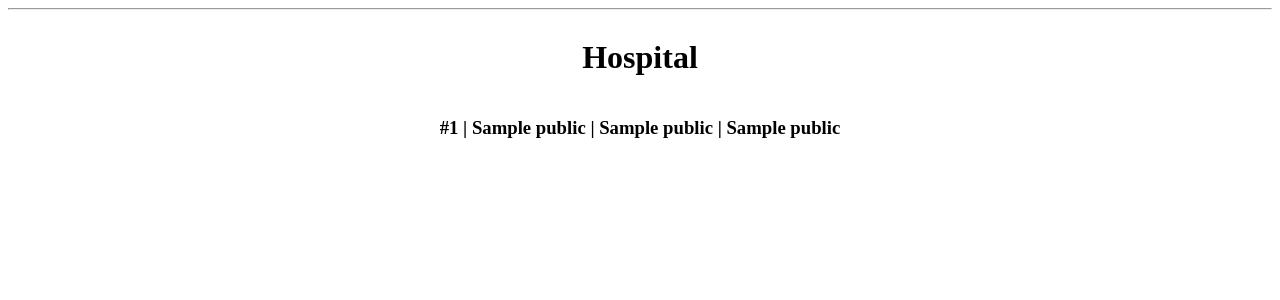
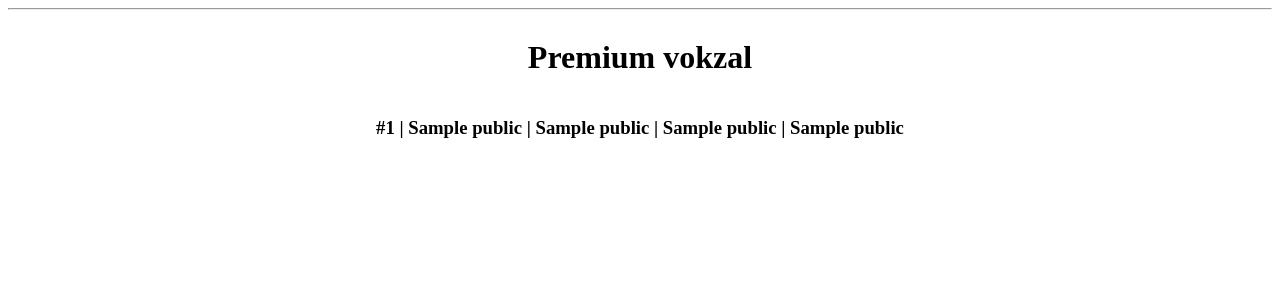
Before and after one commit to brothel2077/DevOps-exam, a Flask app: page / in a window 1280 px wide. Shown: the part 63-363 px from the top of the page. Run offline with Flask 2, Linux system fonts and the light colour scheme; a database or web service that is not in the repository returns one stand-in record (values such as "Sample title"); some libraries are stand-ins or nearby versions.

Commit message:
Update index.html

```diff
--- a/templates/index.html
+++ b/templates/index.html
@@ -2,10 +2,10 @@
 
 
 {% block content %}
-    <h1>{% block title %} Hospital {% endblock %}</h1>
+    <h1>{% block title %} Premium vokzal {% endblock %}</h1>
     {% for theme in themes %}
         <div class='Themes'>
-            <h3>#{{ theme[0] }} | {{ theme[1] }} | {{ theme[2] }} | {{ theme[3] }}
+            <h3>#{{ theme[0] }} | {{ theme[1] }} | {{ theme[2] }} | {{ theme[3] }} | {{ theme[4] }}
         </div>
     {% endfor %}
 {% endblock %}
```
